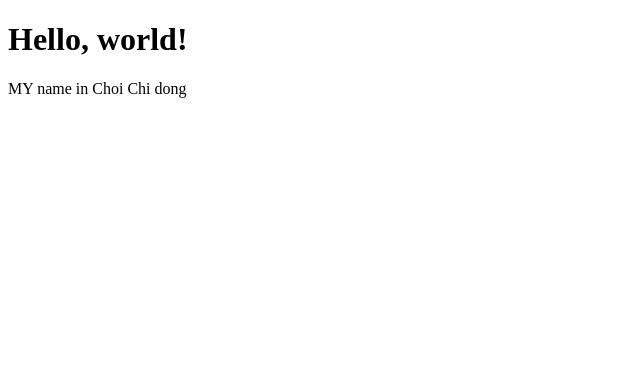
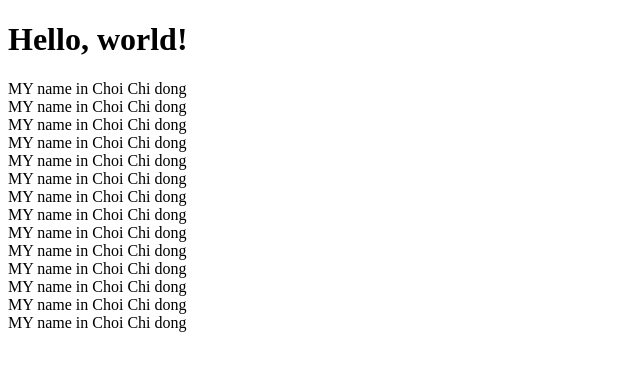
Before and after one commit to choichidong/test.github.io, a plain HTML site: page index.html in a window 1280 px wide. Shown: the whole page, without its empty margins (0-640 px from the left). Drawn offline with Linux system fonts and the light colour scheme.

Commit message:
name add2

```diff
--- a/index.html
+++ b/index.html
@@ -8,5 +8,18 @@
   <body>
     <h1>Hello, world!</h1>
     <div>MY name in Choi Chi dong</div>
+    <div>MY name in Choi Chi dong</div>
+    <div>MY name in Choi Chi dong</div>
+    <div>MY name in Choi Chi dong</div>
+    <div>MY name in Choi Chi dong</div>
+    <div>MY name in Choi Chi dong</div>
+    <div>MY name in Choi Chi dong</div>
+    <div>MY name in Choi Chi dong</div>
+    <div>MY name in Choi Chi dong</div>
+    <div>MY name in Choi Chi dong</div>
+    <div>MY name in Choi Chi dong</div>
+    <div>MY name in Choi Chi dong</div>
+    <div>MY name in Choi Chi dong</div>
+    <div>MY name in Choi Chi dong</div>
   </body>
 </html>
```
